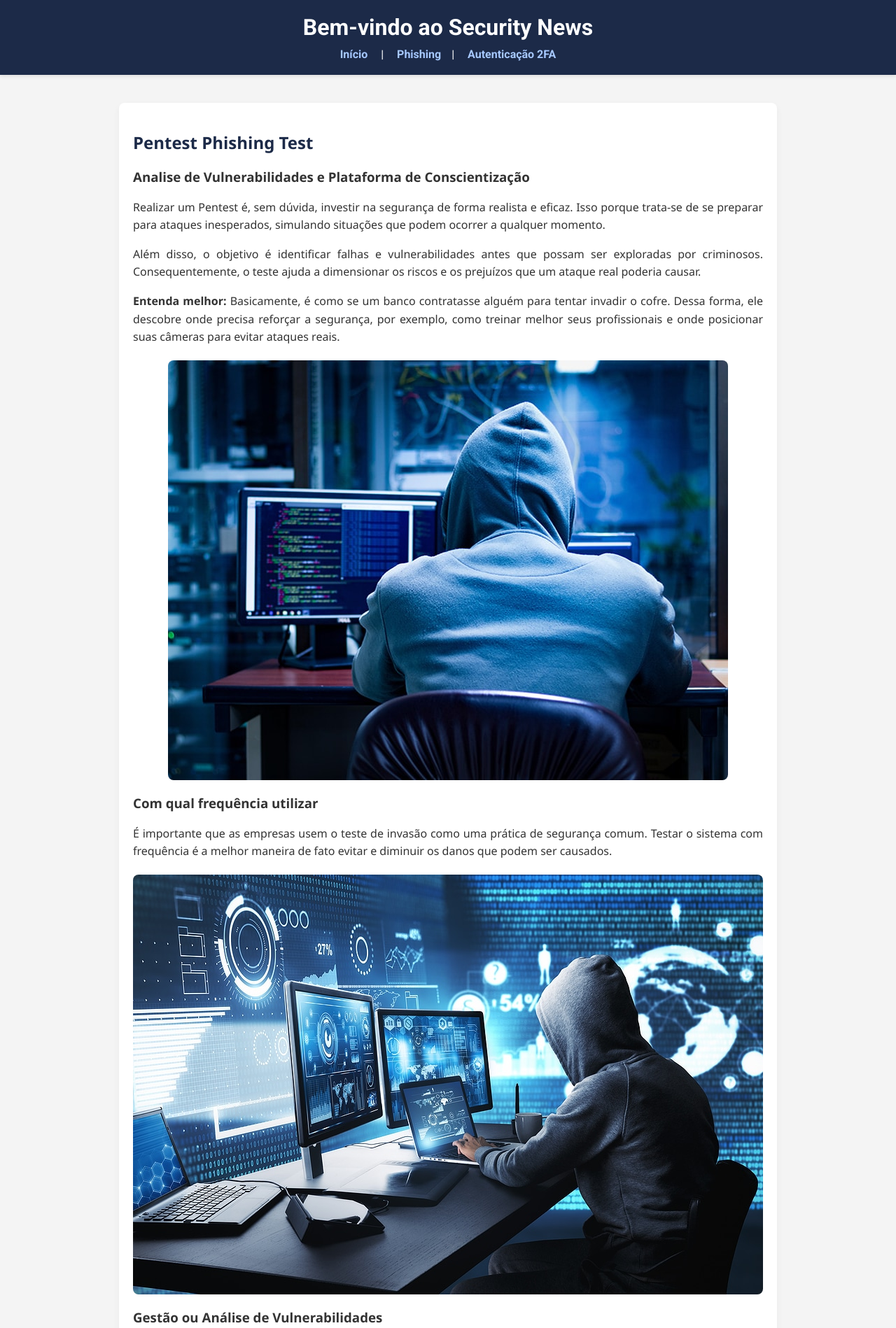
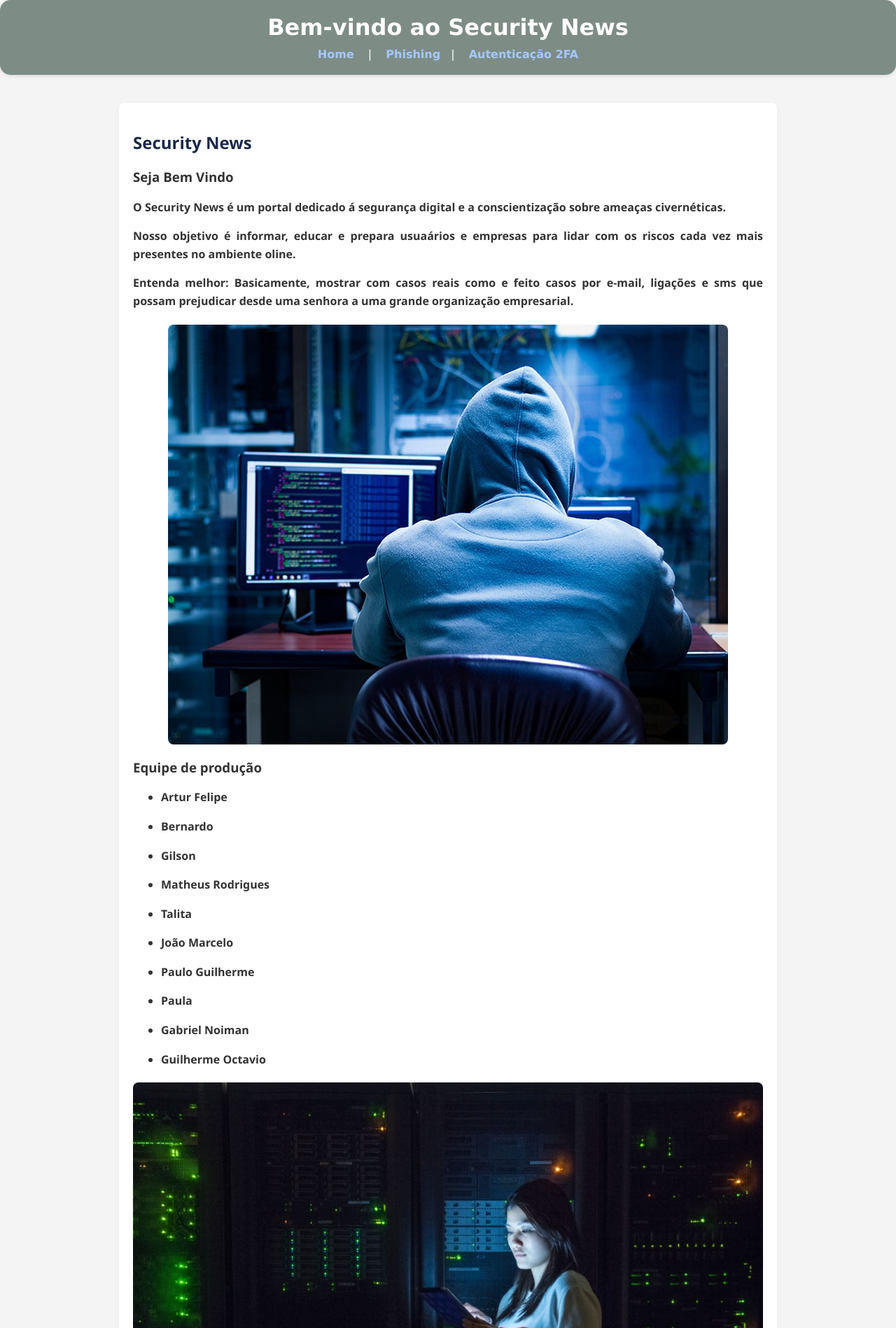
Before and after one commit to P4UL4V3RS0/securityNews, a plain HTML site: page index.html in a window 1280 px wide. Shown: the top 1898 px of the page at 70% size. Drawn offline with Linux system fonts and the light colour scheme.

Commit message:
alterando css e index.html

```diff
--- a/index.html
+++ b/index.html
@@ -10,30 +10,32 @@
     <header>
         <h1>Bem-vindo ao Security News</h1>
         <nav>
-            <a href="index.html">Início</a> |
+            <a href="index.html">Home</a> |
             <a href="phishing.html">Phishing</a>|
             <a href="2fa.html">Autenticação 2FA</a>
         </nav>
     </header>
     <main>
         <section>
-            <h2>Pentest Phishing Test</h2>
-            <h3>Analise de Vulnerabilidades e Plataforma de Conscientização</h3>
-            <p> Realizar um Pentest é, sem dúvida, investir na segurança de forma realista e eficaz. Isso porque trata-se de se preparar para ataques inesperados, simulando situações que podem ocorrer a qualquer momento. </p>
-            <p>Além disso, o objetivo é identificar falhas e vulnerabilidades antes que possam ser exploradas por criminosos. Consequentemente, o teste ajuda a dimensionar os riscos e os prejuízos que um ataque real poderia causar.</p>
-            <p><strong>Entenda melhor: </strong>Basicamente, é como se um banco contratasse alguém para tentar invadir o cofre. Dessa forma, ele descobre onde precisa reforçar a segurança, por exemplo, como treinar melhor seus profissionais e onde posicionar suas câmeras para evitar ataques reais.</p>
+            <h2>Security News</h2>
+            <h3>Seja Bem Vindo</h3>
+            <p> O Security News é um portal dedicado á segurança digital e a conscientização sobre ameaças civernéticas. </p>
+            <p>Nosso objetivo é informar, educar e prepara usuaários e empresas para lidar com os riscos cada vez mais presentes no ambiente oline.</p>
+            <p><strong>Entenda melhor: </strong>Basicamente, mostrar com casos reais como e feito casos por e-mail, ligações e sms que possam prejudicar desde uma senhora a uma grande organização empresarial.</p>
             <img src="./assets/How-to-become-an-ethical-hacker.jpg" alt="">
-
-            <h3>Com qual frequência utilizar</h3>
-
-            <p>É importante que as empresas usem o teste de invasão como uma prática de segurança comum. Testar o sistema com frequência é a melhor maneira de fato evitar e diminuir os danos que podem ser causados.</p>
-
-            <img src="./assets/bigstock-Side-View-Of-Hacker-Using-Comp-253465240.jpg" alt="">
-
-            <h3>Gestão ou Análise de Vulnerabilidades</h3>
-            <p> Atualmente, a maioria das organizações enfrenta problemas de segurança em sua infraestrutura por causa do grande número de atualizações de sistemas operacionais, o que, por sua vez, dificulta para as equipes de segurança identificar e corrigir falhas antes que elas se tornem problemas maiores.</p>
-            <p>Portanto, tenha visibilidade completa e destaque o que é realmente importante. Em seguida, adote ações para gerenciar os riscos e bloquear os meios de ataque antes que os hackers possam explorá-los.</p>
-
+            <h3>Equipe de produção</h3>
+                <ul>
+                    <li>Artur Felipe</li>
+                    <li>Bernardo</li>
+                    <li>Gilson</li>
+                    <li>Matheus Rodrigues</li>
+                    <li>Talita</li>
+                    <li>João Marcelo</li>
+                    <li>Paulo Guilherme</li>
+                    <li>Paula</li>
+                    <li>Gabriel Noiman</li>
+                    <li>Guilherme Octavio</li>
+                </ul>
             <img src="./assets/vunerabilida.jpg" alt="">
         </section>
     </main>
--- a/style.css
+++ b/style.css
@@ -9,18 +9,21 @@ body {
 }
 
 header {
-  font-family: Roboto, "Josefin Sans", sans-serif;
-  background-color: #1c2a48;
+  font-family: Verdana, Geneva, Tahoma, sans-serif, "Josefin Sans", sans-serif;
+  background-color: #7d8d86;
   color: white;
   padding: 20px 0;
   text-align: center;
   box-shadow: 0 2px 5px rgba(0,0,0,0.1);
+  border-radius: 15px;
 }
 
 header h1 {
   margin: 0;
   font-size: 2em;
+  border-radius: 15px;
 }
+
 
 nav {
   margin-top: 10px;
@@ -67,7 +70,7 @@ nav a:hover {
 }
 
 .alternativa {
-  background-color: #007bff;
+  background-color: #2677c7;
   color: white;
   border: none;
   padding: 10px 30px;
@@ -91,6 +94,7 @@ main {
   background-color: white;
   border-radius: 8px;
   box-shadow: 0 4px 10px rgba(0,0,0,0.05);
+
 }
 
 main h2 {
@@ -104,6 +108,8 @@ main blockquote {
   line-height: 1.6;
   margin-bottom: 16px;
   text-align: justify;
+  font-weight: bold;
+
 }
 
 img {
@@ -115,8 +121,9 @@ img {
 
 footer {
   text-align: center;
-  background-color: #1c2a48;
+  background-color: #7d8d86;
   color: white;
   padding: 15px 0;
   margin-top: 40px;
+  border-radius: 15px;
 }
```
Also changed, not shown: 2fa.html (+1 -1 lines), phishing.html (+1 -1 lines).
